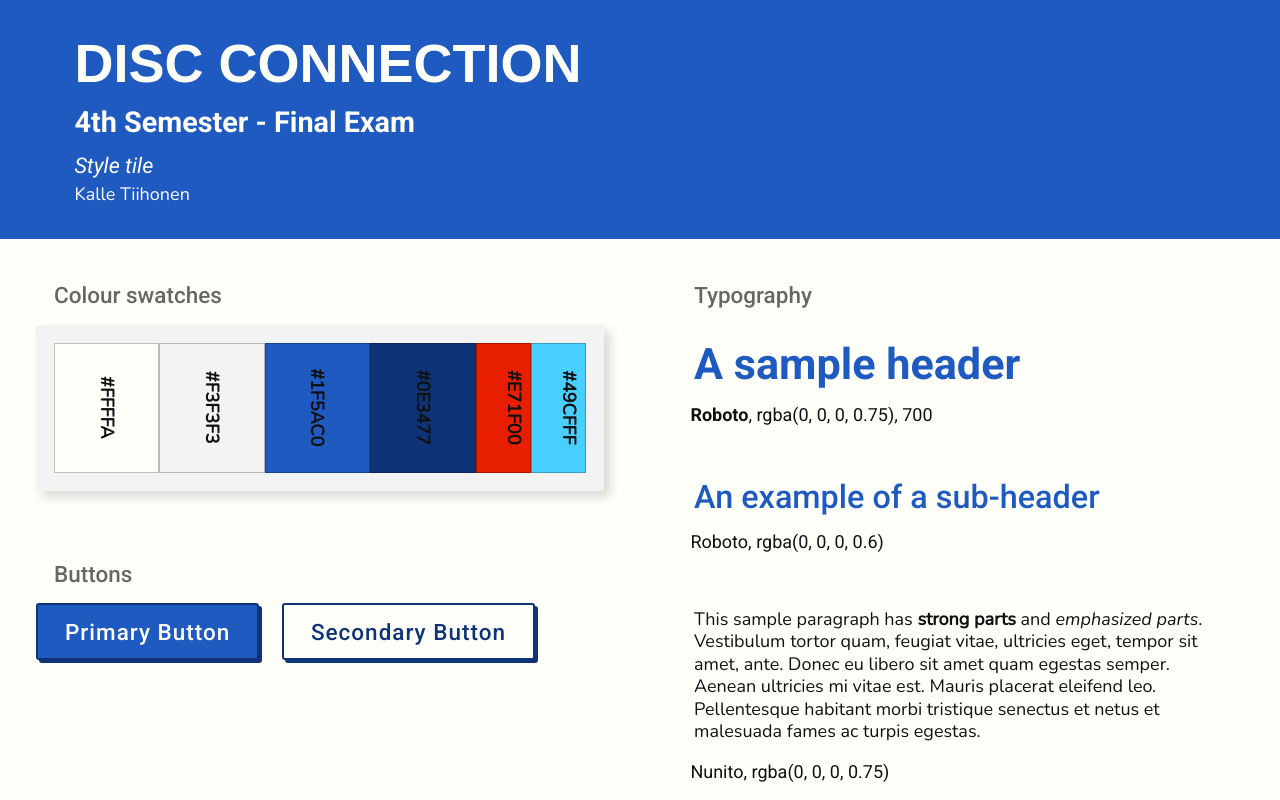
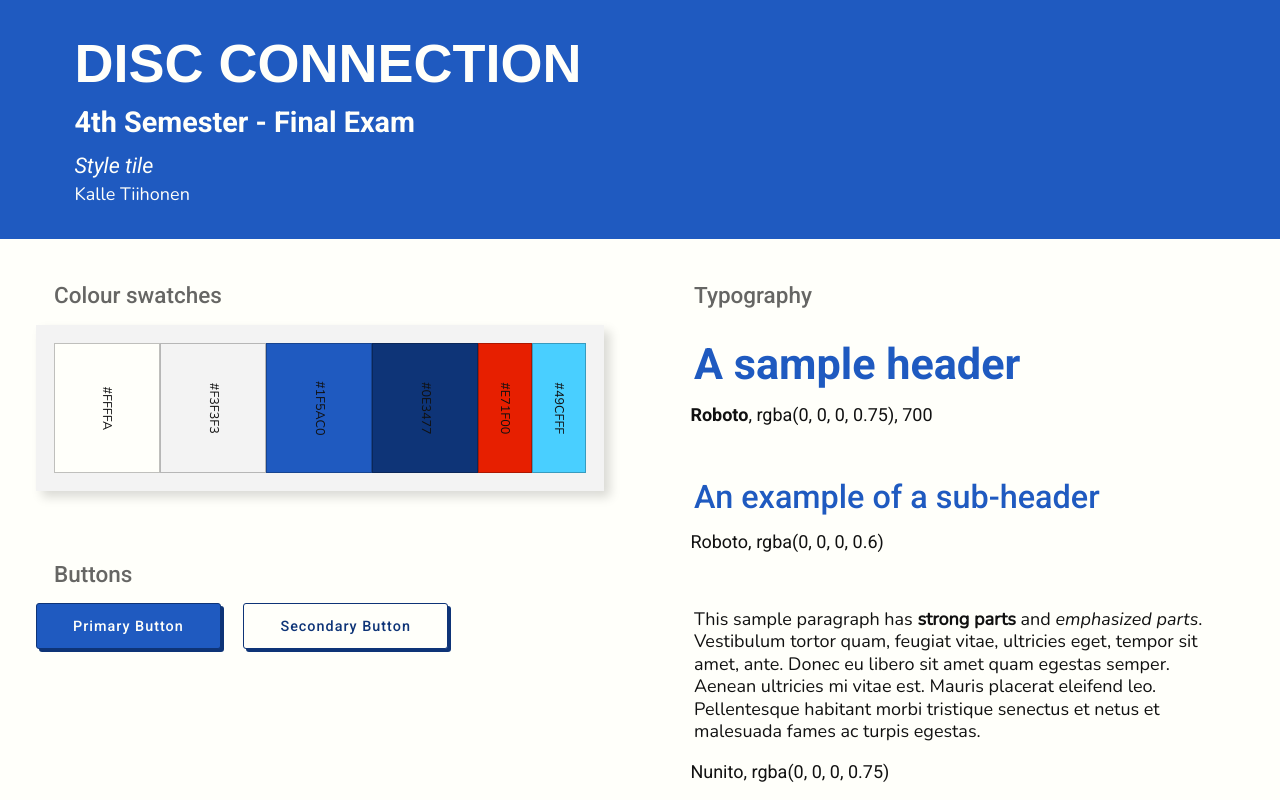
Before and after one commit to stringist/style-tile_disc-connection, a plain HTML site: page index.html in a window 1280 px wide. Shown: the top 800 px of the page. Drawn offline with nearby package versions, Linux system fonts and the light colour scheme; a web font is replaced by a local one.

Commit message:
swatch li styling

```diff
--- a/css/style.css
+++ b/css/style.css
@@ -229,7 +229,8 @@ ul {
   text-align: center;
   display: grid;
   place-items: center;
-  font-weight: 600;
+  font-weight: 500;
+  font-size: 70%;
   text-transform: uppercase;
   /* transform: rotate(90deg); */
 }
@@ -355,15 +356,12 @@ section.textures {
 
 button {
   text-align: center;
-
-  /* border: solid 2px var(--color-secondary1); */
   border: none;
-  /* padding: 1rem; */
   border-radius: 3px;
   background: var(--color-secondary1);
   text-align: center;
   text-decoration: none;
-  font-size: 1.25rem;
+  font-size: .8rem;
   font-weight: 500;
   font-family: var(--header-font);
   /* font: bold 1.5em/1 var(--header-font); */
@@ -374,7 +372,7 @@ button {
   transition: all 0.3s ease;
   cursor: pointer;
   margin: 0 1rem 1rem 0;
-  padding: 0.75rem 1.5rem;
+  padding: .75rem 2rem;
   box-shadow: 3px 3px 0px var(--color-secondary2);
 }
 
@@ -383,17 +381,18 @@ button:hover {
 
 }
 .primary-button {
-  border: solid 2px var(--color-secondary2);
+  border: solid 1px var(--color-secondary2);
 }
 
 .secondary-button {
   color: var(--color-secondary2);
-  border: solid 2px var(--color-secondary2);
+  border: solid 1px var(--color-secondary2);
   background: var(--color-primary1);
 }
 
 .primary-button:hover {
   background-color: #2b74f3;
+  box-shadow: 4px 4px 0px var(--color-secondary2);
 }
 
 .secondary-button:hover {
```
